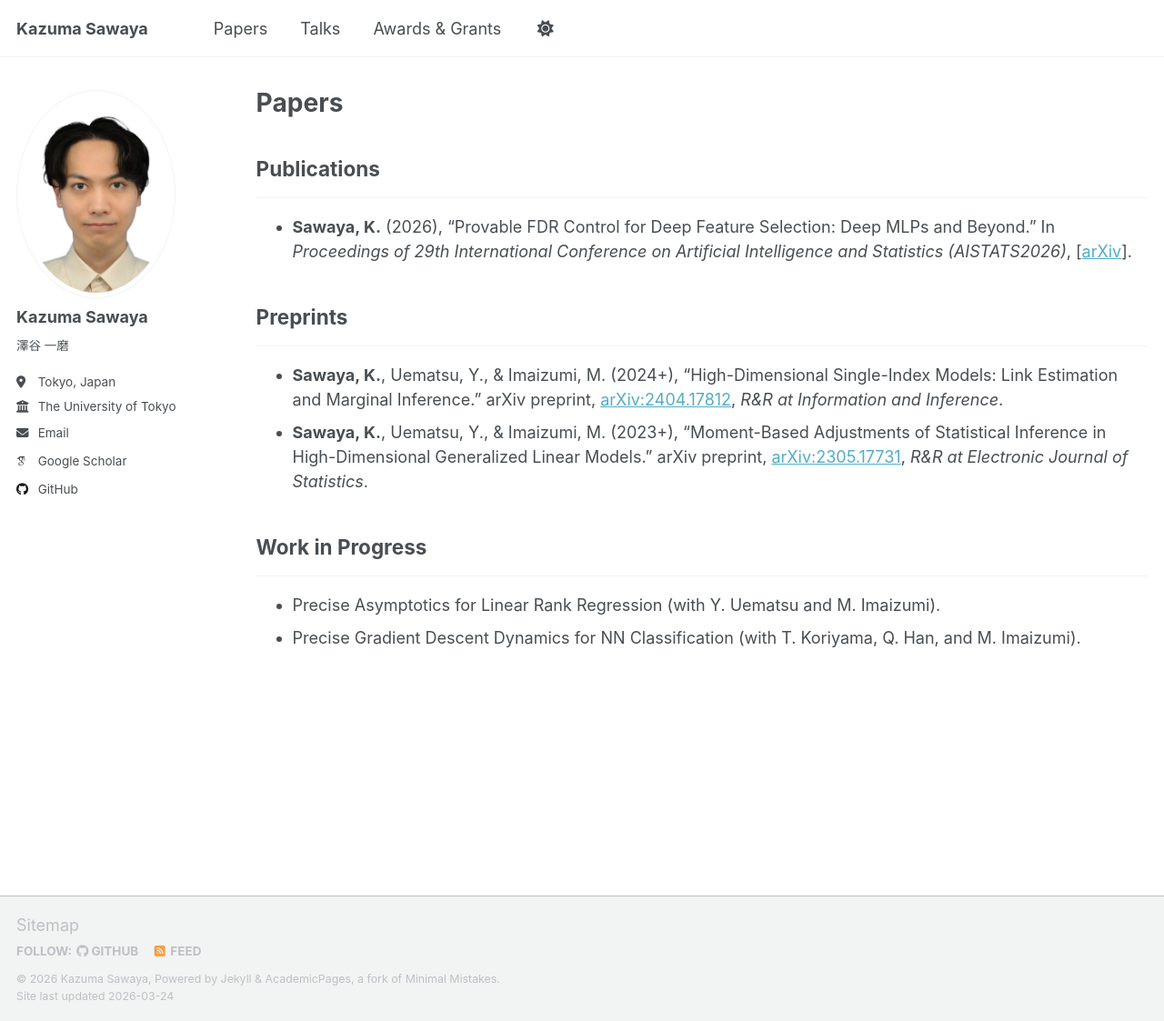
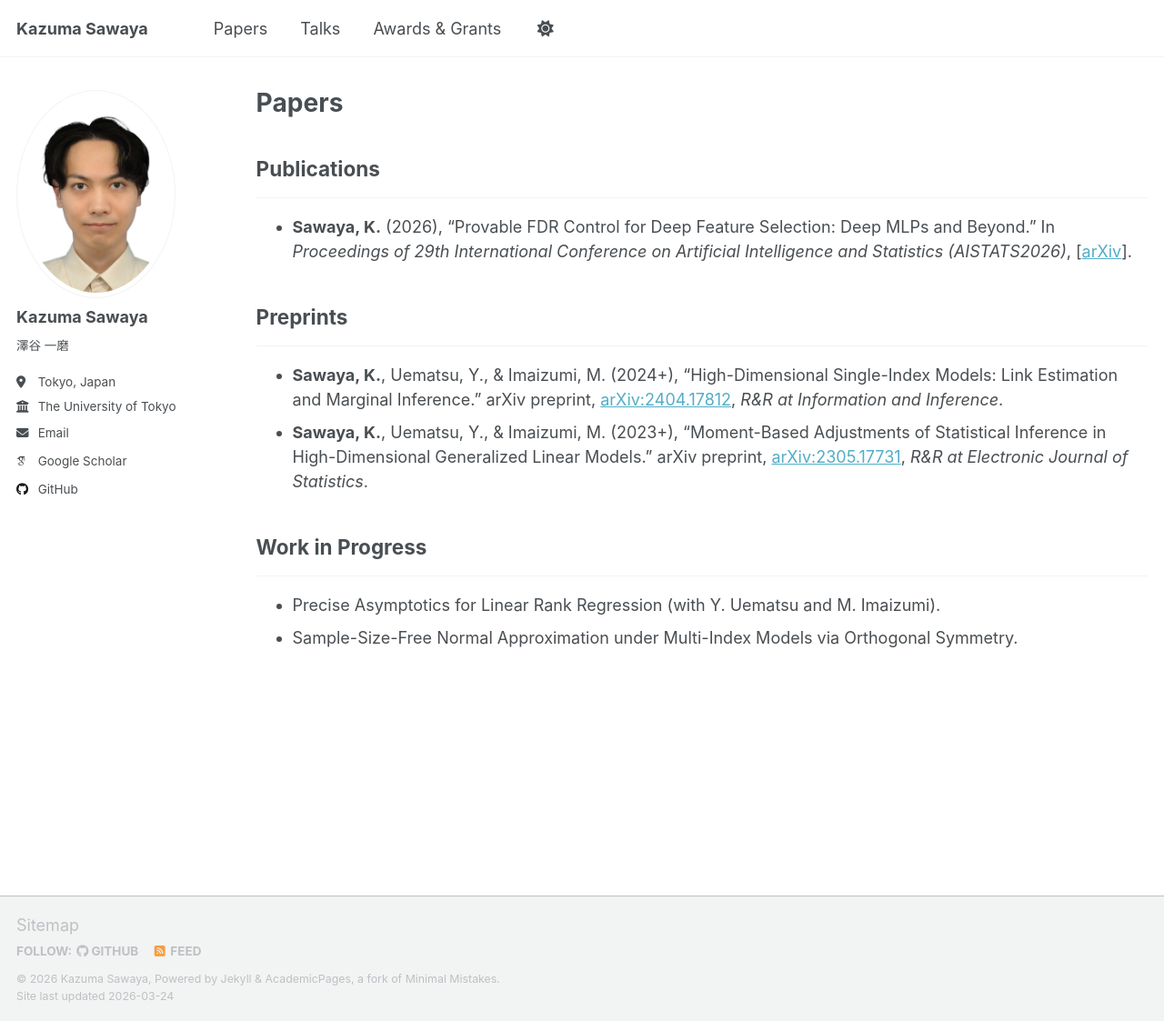
Before and after one commit to sawaya-ka/sawaya-ka.github.io, a Jekyll site: the page built from _pages/papers.md, in a window 1280 px wide and 1123 px high. Shown: the whole window at 91% size. Built offline with Jekyll 4.4.1, drawn with Linux system fonts in a browser that asks for light colours; some web fonts are replaced; a script that is not in the unit is left out.

Commit message:
Update papers.md

```diff
--- a/_pages/papers.md
+++ b/_pages/papers.md
@@ -18,4 +18,4 @@ author_profile: true
 ## Work in Progress
 ---
 - Precise Asymptotics for Linear Rank Regression (with Y. Uematsu and M. Imaizumi).
-- Precise Gradient Descent Dynamics for NN Classification (with T. Koriyama, Q. Han, and M. Imaizumi).
+- Sample-Size-Free Normal Approximation under Multi-Index Models via Orthogonal Symmetry.
```
